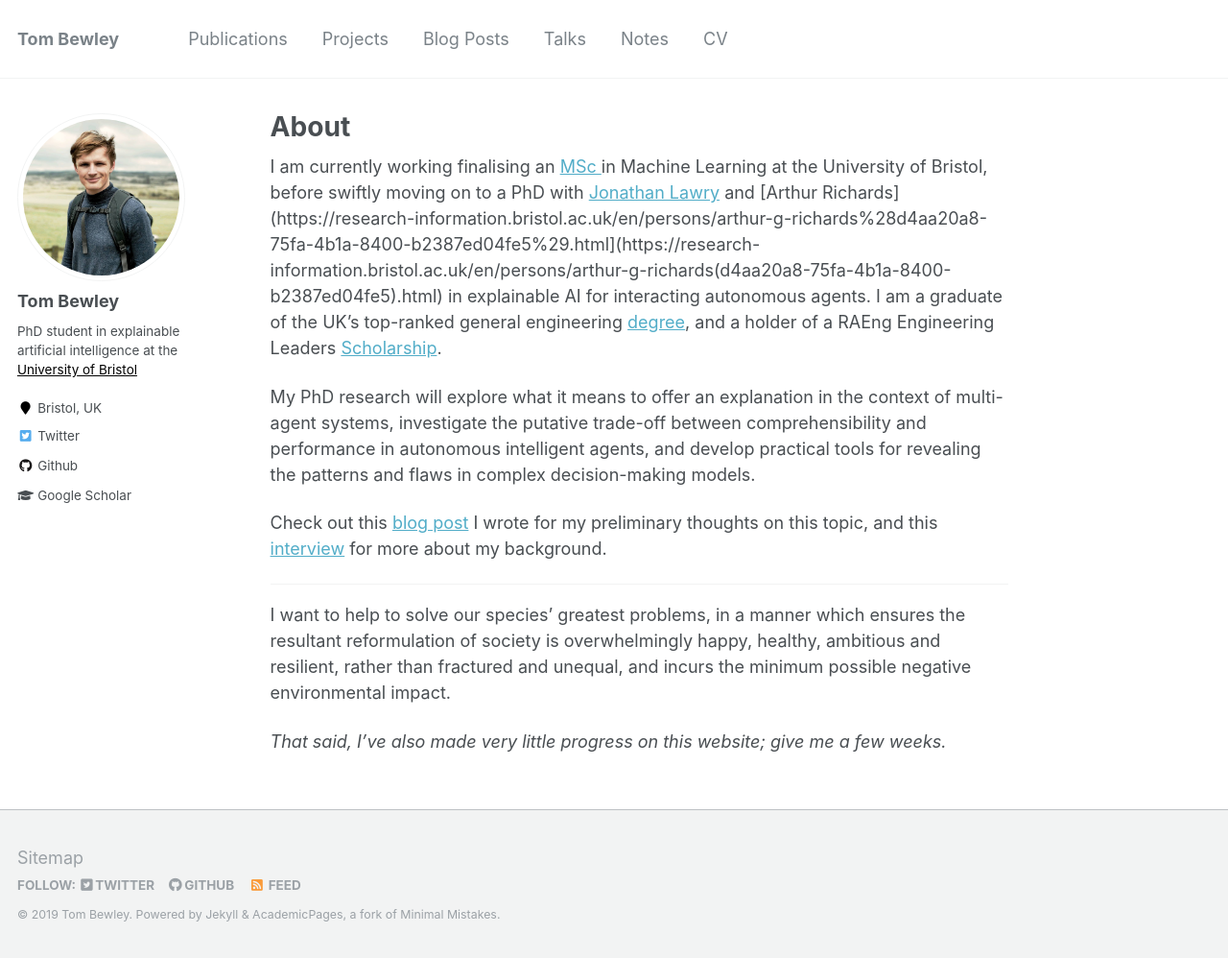
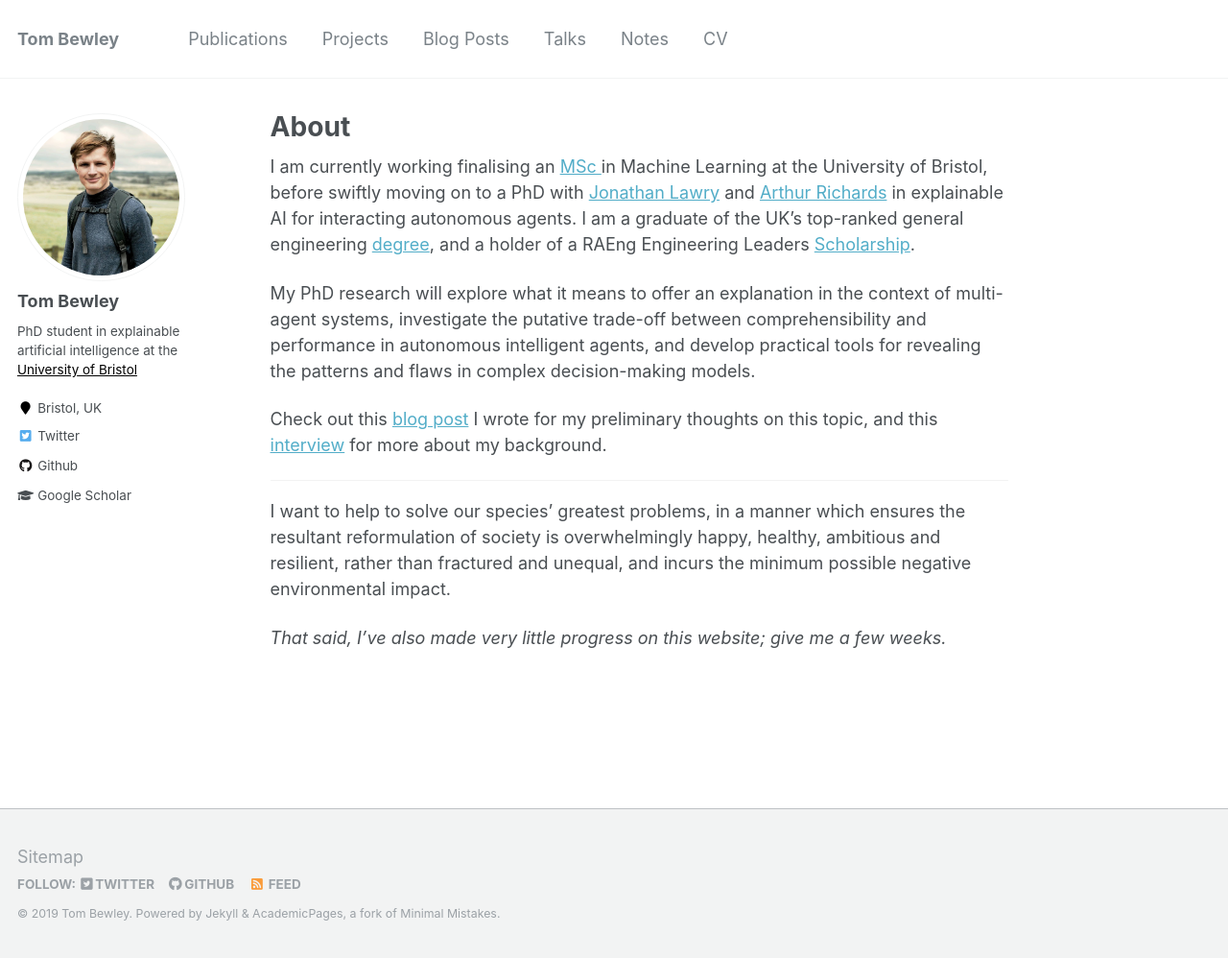
Before and after one commit to tombewley/tombewley.github.io, a Jekyll site: the page built from _pages/about.md, in a window 1280 px wide and 998 px high. Shown: the whole window at 96% size. Built offline with Jekyll 4.4.1, drawn with Linux system fonts in a browser that asks for light colours.

Commit message:
Update about.md

```diff
--- a/_pages/about.md
+++ b/_pages/about.md
@@ -8,7 +8,7 @@
   - /about.html
 ---
 
-I am currently working finalising an [MSc ](http://www.bristol.ac.uk/study/postgraduate/2018/eng/msc-adv-computing-machine-learning/)in Machine Learning at the University of Bristol, before swiftly moving on to a PhD with [Jonathan Lawry](https://research-information.bristol.ac.uk/en/persons/jonathan-lawry(3aac8b8f-816c-4203-ba4b-b091bf4ddef4).html) and [Arthur Richards](https://research-information.bristol.ac.uk/en/persons/arthur-g-richards%28d4aa20a8-75fa-4b1a-8400-b2387ed04fe5%29.html](https://research-information.bristol.ac.uk/en/persons/arthur-g-richards(d4aa20a8-75fa-4b1a-8400-b2387ed04fe5).html) in explainable AI for interacting autonomous agents. I am a graduate of the UK's top-ranked general engineering [degree](http://www.bristol.ac.uk/engineering/interdisciplinary/engineering-design/), and a holder of a RAEng Engineering Leaders [Scholarship](https://www.raeng.org.uk/grants-and-prizes/schemes-for-students/engineering-leaders-scholarship).
+I am currently working finalising an [MSc ](http://www.bristol.ac.uk/study/postgraduate/2018/eng/msc-adv-computing-machine-learning/)in Machine Learning at the University of Bristol, before swiftly moving on to a PhD with [Jonathan Lawry](https://research-information.bristol.ac.uk/en/persons/jonathan-lawry(3aac8b8f-816c-4203-ba4b-b091bf4ddef4).html) and [Arthur Richards](https://research-information.bristol.ac.uk/en/persons/arthur-g-richards%28d4aa20a8-75fa-4b1a-8400-b2387ed04fe5%29.html) in explainable AI for interacting autonomous agents. I am a graduate of the UK's top-ranked general engineering [degree](http://www.bristol.ac.uk/engineering/interdisciplinary/engineering-design/), and a holder of a RAEng Engineering Leaders [Scholarship](https://www.raeng.org.uk/grants-and-prizes/schemes-for-students/engineering-leaders-scholarship).
 
 My PhD research will explore what it means to offer an explanation in the context of multi-agent systems, investigate the putative trade-off between comprehensibility and performance in autonomous intelligent agents, and develop practical tools for revealing the patterns and flaws in complex decision-making models.
 
```
